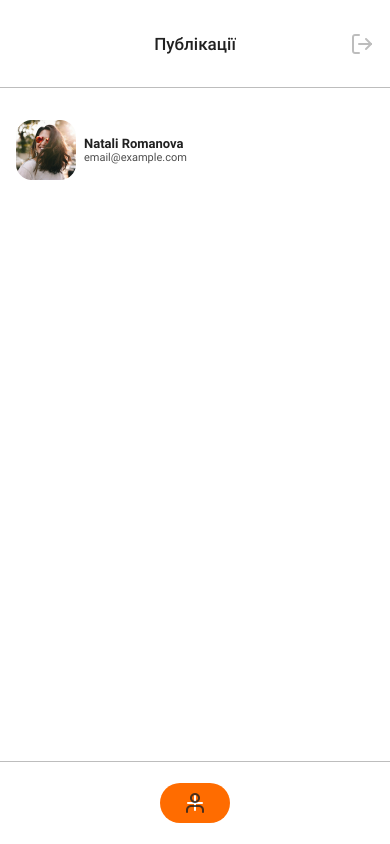
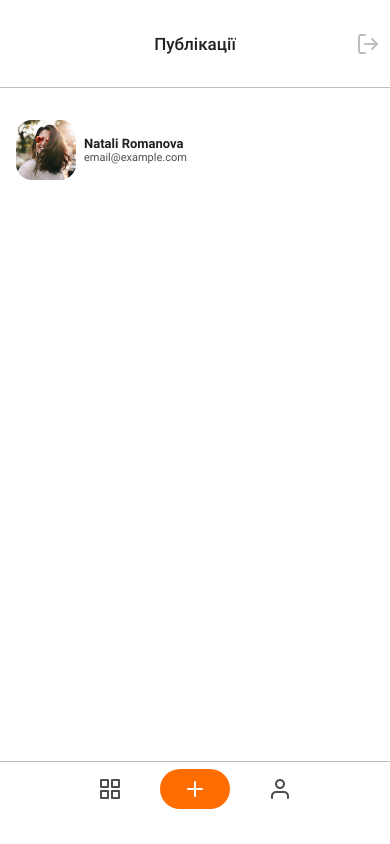
Before and after one commit to iSteffan/react-native-hw-4, a React Native app: screen /Home in a window 390 px wide. Built offline with nearby package versions, Linux system fonts and the light colour scheme.

Commit message:
bottomtab update styles

```diff
--- a/App.js
+++ b/App.js
@@ -1,5 +1,5 @@
-import { StatusBar } from 'expo-status-bar';
-import { StyleSheet, View } from 'react-native';
+// import { StatusBar } from 'expo-status-bar';
+// import { StyleSheet, View } from 'react-native';
 import { useFonts } from 'expo-font';
 import { createStackNavigator } from '@react-navigation/stack';
 import { NavigationContainer } from '@react-navigation/native';
--- a/Screens/mainScreens/CreatePostsScreen.js
+++ b/Screens/mainScreens/CreatePostsScreen.js
@@ -104,29 +104,33 @@ const styles = StyleSheet.create({
   container: {
     flex: 1,
     paddingHorizontal: 16,
-    paddingTop: 28,
+    paddingTop: 32,
+
     backgroundColor: '#fff',
   },
   imageBackground: {
+    justifyContent: 'center',
+    alignItems: 'center',
+
     width: '100%',
-    height: 200,
+    height: 240,
     backgroundColor: '#F6F6F6',
     borderWidth: 1,
     borderColor: '#E8E8E8',
     borderRadius: 8,
+  },
+  photoIconWrap: {
     justifyContent: 'center',
     alignItems: 'center',
-  },
-  photoIconWrap: {
+
     width: 60,
     height: 60,
     backgroundColor: '#fff',
-    justifyContent: 'center',
-    alignItems: 'center',
     borderRadius: 50,
   },
   text: {
     marginTop: 8,
+
     fontSize: 16,
     fontFamily: 'Roboto-Regular',
     color: '#BDBDBD',
@@ -143,13 +147,14 @@ const styles = StyleSheet.create({
     bottom: 7,
   },
   button: {
+    justifyContent: 'center',
+    alignItems: 'center',
+    marginTop: 32,
+
     width: '100%',
     height: 50,
     backgroundColor: '#F6F6F6',
     borderRadius: 100,
-    justifyContent: 'center',
-    alignItems: 'center',
-    marginTop: 32,
   },
   buttonText: {
     fontFamily: 'Roboto-Regular',
@@ -157,16 +162,17 @@ const styles = StyleSheet.create({
     fontSize: 16,
   },
   trashButton: {
+    justifyContent: 'center',
+    alignItems: 'center',
+
     width: 70,
     height: 40,
     backgroundColor: '#F6F6F6',
     borderRadius: 20,
-    justifyContent: 'center',
-    alignItems: 'center',
     textAlign: 'center',
   },
   trashIconWrap: {
     alignItems: 'center',
-    marginTop: 90,
+    marginTop: 120,
   },
 });
--- a/Screens/mainScreens/Home.js
+++ b/Screens/mainScreens/Home.js
@@ -16,8 +16,8 @@ export default function Home({ navigation }) {
         headerStyle: styles.header,
         tabBarShowLabel: false,
         tabBarStyle: {
-          justifyContent: 'center',
-          alignItems: 'center',
+          // justifyContent: 'center',
+          // alignItems: 'center',
           height: 83,
           borderTopWidth: 1,
           borderTopColor: '#BDBDBD',
@@ -28,10 +28,15 @@ export default function Home({ navigation }) {
       <BottomTab.Screen
         options={{
           tabBarIcon: ({ focused, size, color }) => (
-            <Feather name="grid" size={24} color="#212121CC" />
+            <Feather
+              name="grid"
+              size={24}
+              color="#212121CC"
+              style={{ marginBottom: 28, marginLeft: 90 }}
+            />
           ),
           headerRight: () => (
-            <Pressable onPress={() => navigation.navigate('Login')} style={{ marginRight: 16 }}>
+            <Pressable onPress={() => navigation.navigate('Login')} style={{ marginRight: 10 }}>
               <Feather name="log-out" size={24} color="#BDBDBD" />
             </Pressable>
           ),
@@ -59,7 +64,12 @@ export default function Home({ navigation }) {
       <BottomTab.Screen
         options={{
           tabBarIcon: ({ focused, size, color }) => (
-            <Feather name="user" size={24} color="#212121CC" />
+            <Feather
+              name="user"
+              size={24}
+              color="#212121CC"
+              style={{ marginBottom: 28, marginRight: 90 }}
+            />
           ),
           headerShown: false,
         }}
@@ -84,6 +94,8 @@ const styles = StyleSheet.create({
   plusIcon: {
     alignItems: 'center',
     justifyContent: 'center',
+    marginBottom: 28,
+
     backgroundColor: '#FF6C00',
     width: 70,
     height: 40,
```
